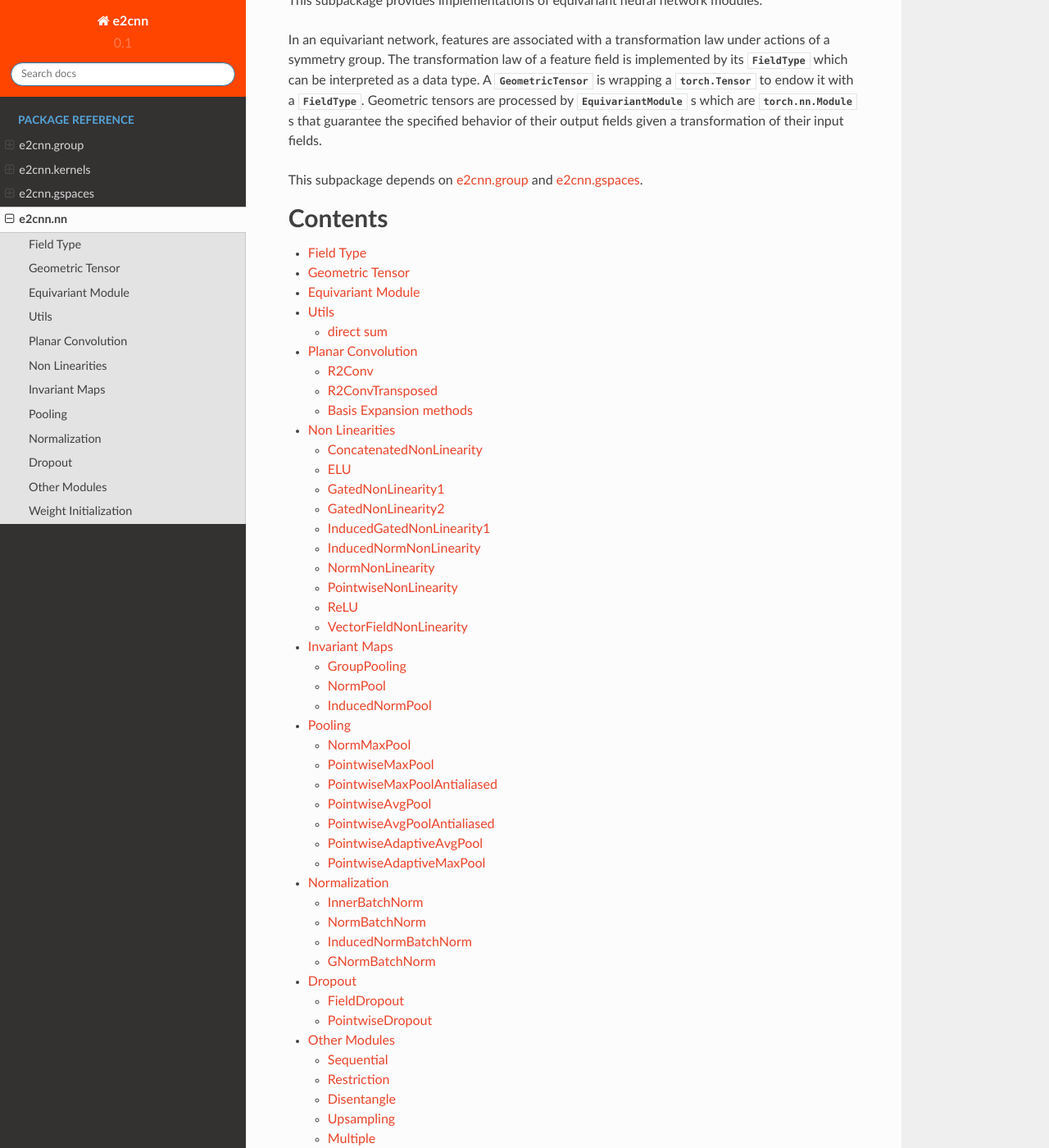
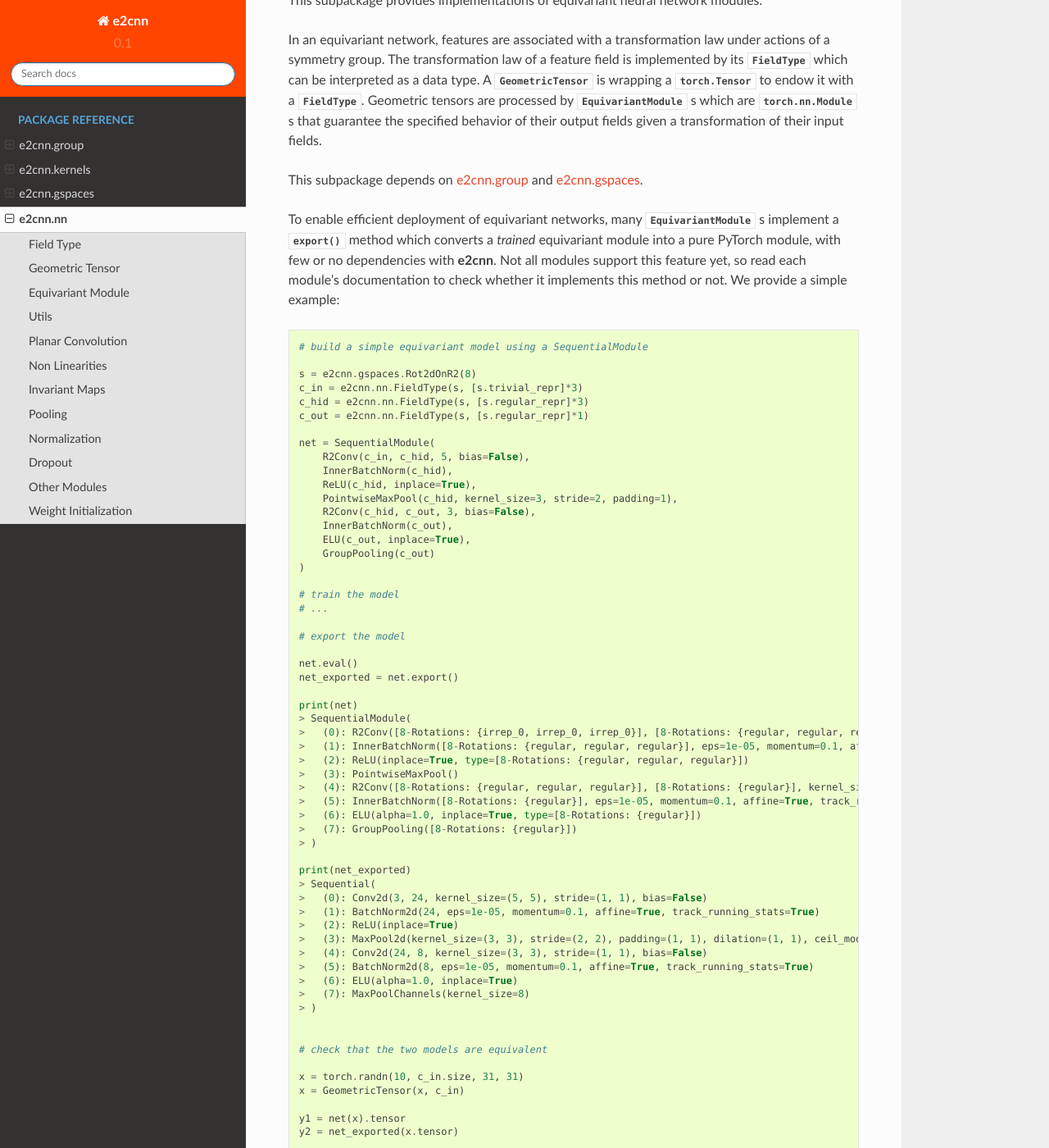
Before and after one commit to QUVA-Lab/e2cnn, a Sphinx documentation site: the page built from docs/source/api/e2cnn.nn.rst, in a window 1280 px wide and 1400 px high, scrolled down 296 px. Shown: the whole window at 82% size. Built offline with Sphinx 7.4.7 and the Read the Docs theme 2.0.0, drawn with Linux system fonts in a browser that asks for light colours; some of the changed text lies outside the part shown.

Commit message:
update docs for export feature

```diff
--- a/docs/source/api/e2cnn.nn.rst
+++ b/docs/source/api/e2cnn.nn.rst
@@ -14,6 +14,77 @@ specified behavior of their output fields given a transformation of their input
 
 
 This subpackage depends on :doc:`e2cnn.group` and :doc:`e2cnn.gspaces`.
+
+
+To enable efficient deployment of equivariant networks, many :class:`~e2cnn.nn.EquivariantModule` s implement a
+:meth:`~e2cnn.nn.EquivariantModule.export` method which converts a *trained* equivariant module into a pure PyTorch
+module, with few or no dependencies with **e2cnn**.
+Not all modules support this feature yet, so read each module's documentation to check whether it implements this method
+or not.
+We provide a simple example::
+
+    # build a simple equivariant model using a SequentialModule
+
+    s = e2cnn.gspaces.Rot2dOnR2(8)
+    c_in = e2cnn.nn.FieldType(s, [s.trivial_repr]*3)
+    c_hid = e2cnn.nn.FieldType(s, [s.regular_repr]*3)
+    c_out = e2cnn.nn.FieldType(s, [s.regular_repr]*1)
+
+    net = SequentialModule(
+        R2Conv(c_in, c_hid, 5, bias=False),
+        InnerBatchNorm(c_hid),
+        ReLU(c_hid, inplace=True),
+        PointwiseMaxPool(c_hid, kernel_size=3, stride=2, padding=1),
+        R2Conv(c_hid, c_out, 3, bias=False),
+        InnerBatchNorm(c_out),
+        ELU(c_out, inplace=True),
+        GroupPooling(c_out)
+    )
+
+    # train the model
+    # ...
+
+    # export the model
+
+    net.eval()
+    net_exported = net.export()
+
+    print(net)
+    > SequentialModule(
+    >   (0): R2Conv([8-Rotations: {irrep_0, irrep_0, irrep_0}], [8-Rotations: {regular, regular, regular}], kernel_size=5, stride=1, bias=False)
+    >   (1): InnerBatchNorm([8-Rotations: {regular, regular, regular}], eps=1e-05, momentum=0.1, affine=True, track_running_stats=True)
+    >   (2): ReLU(inplace=True, type=[8-Rotations: {regular, regular, regular}])
+    >   (3): PointwiseMaxPool()
+    >   (4): R2Conv([8-Rotations: {regular, regular, regular}], [8-Rotations: {regular}], kernel_size=3, stride=1, bias=False)
+    >   (5): InnerBatchNorm([8-Rotations: {regular}], eps=1e-05, momentum=0.1, affine=True, track_running_stats=True)
+    >   (6): ELU(alpha=1.0, inplace=True, type=[8-Rotations: {regular}])
+    >   (7): GroupPooling([8-Rotations: {regular}])
+    > )
+
+    print(net_exported)
+    > Sequential(
+    >   (0): Conv2d(3, 24, kernel_size=(5, 5), stride=(1, 1), bias=False)
+    >   (1): BatchNorm2d(24, eps=1e-05, momentum=0.1, affine=True, track_running_stats=True)
+    >   (2): ReLU(inplace=True)
+    >   (3): MaxPool2d(kernel_size=(3, 3), stride=(2, 2), padding=(1, 1), dilation=(1, 1), ceil_mode=False)
+    >   (4): Conv2d(24, 8, kernel_size=(3, 3), stride=(1, 1), bias=False)
+    >   (5): BatchNorm2d(8, eps=1e-05, momentum=0.1, affine=True, track_running_stats=True)
+    >   (6): ELU(alpha=1.0, inplace=True)
+    >   (7): MaxPoolChannels(kernel_size=8)
+    > )
+
+
+    # check that the two models are equivalent
+
+    x = torch.randn(10, c_in.size, 31, 31)
+    x = GeometricTensor(x, c_in)
+
+    y1 = net(x).tensor
+    y2 = net_exported(x.tensor)
+
+    assert torch.allclose(y1, y2)
+
+|
 
 
 .. contents:: Contents
@@ -323,3 +394,11 @@ Weight Initialization
 
 .. automodule:: e2cnn.nn.init
    :members:
+
+
+.. toctree::
+   :glob:
+   :maxdepth: 1
+   :hidden:
+
+   e2cnn.nn.others
```
Also changed, not shown: docs/source/api/e2cnn.nn.others.rst (added, +11 -0 lines), 5 other files.
